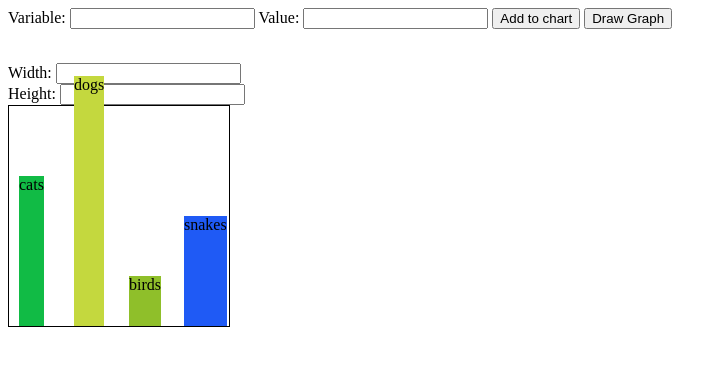
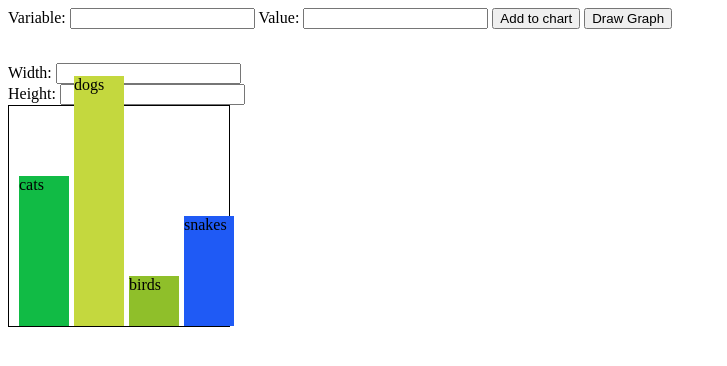
Before and after one commit to JacobMJones/GraphMaker, a website: page index.html in a window 1280 px wide. Shown: the whole page, without its empty margins (0-727 px from the left). Drawn offline with Linux system fonts and the light colour scheme.

Commit message:
Moves css styling from js to css

```diff
--- a/script.js
+++ b/script.js
@@ -22,12 +22,13 @@ function drawBarChart(data, options, element) {
 		var variableValue = data[i].value;
 
 		var height = variableValue;
+		var width = 50;
 		var distance = i * 25 + "%";
 		var col = randomColor();
 
 
 
-		myHtml += "<div class='bar' style=" + "background-color:" + col + ";" + "height:" + height + ";" + "margin-left:" + distance + ";" + "display:" + "inline-block" + ";" + "position:" + "absolute" + ";" + "bottom:" + "0" + ";" + "float:" + "left" + ";" + ">" + variableName + "</div>";
+		myHtml += "<div class='bar' style=" + "background-color:" + col + ";" + "height:" + height + ";" +  "margin-left:" + distance + ";" + ">" + variableName + "</div>";
 
 		//
 
--- a/styles.css
+++ b/styles.css
@@ -5,3 +5,14 @@
   border:1px solid black;
   padding:10px;
 }
+
+.bar{
+	position: absolute;
+	width:50;
+	display: inline-block;
+	float: left;
+	bottom: 0;
+
+}
+
+	myHtml += "<div class='bar' style=" + "background-color:" + col + ";" + "height:" + height + ";" +  "margin-left:" + distance + ";" + ">" + variableName + "</div>";
```
